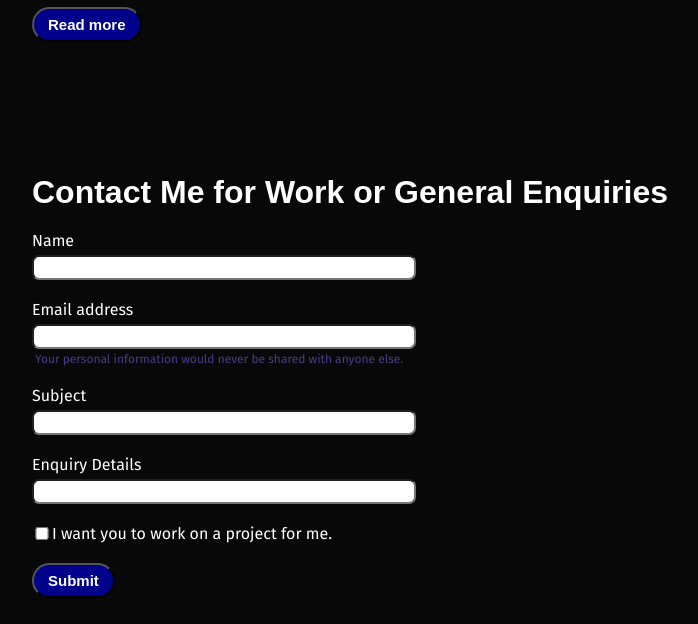
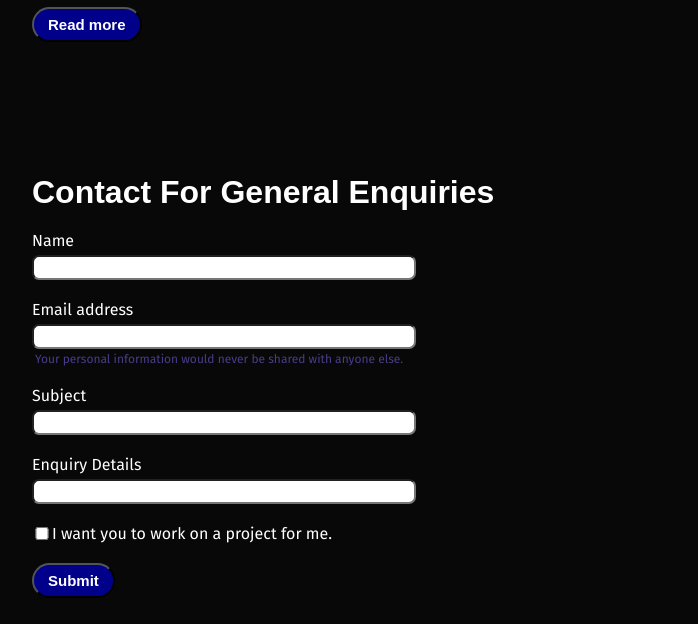
Before and after one commit to Ishita005/Portfolio_1, a plain HTML site: page index.html in a window 1280 px wide. Shown: the part 1623-2247 px from the top of the page, without its empty margins (48-746 px from the left). Drawn offline with Linux system fonts and the light colour scheme; a web font is replaced by a local one.

Commit message:
Update index.html

```diff
--- a/index.html
+++ b/index.html
@@ -116,7 +116,7 @@
     <div id="contact">
         <div class="container">
             <div class="contactform">
-                <h1> Contact Me for Work or General Enquiries</h1>
+                <h1> Contact For General Enquiries</h1>
                 <form>
                     <div class="mb-3">
                         <label for="clientName" class="form-label">Name</label>
```
